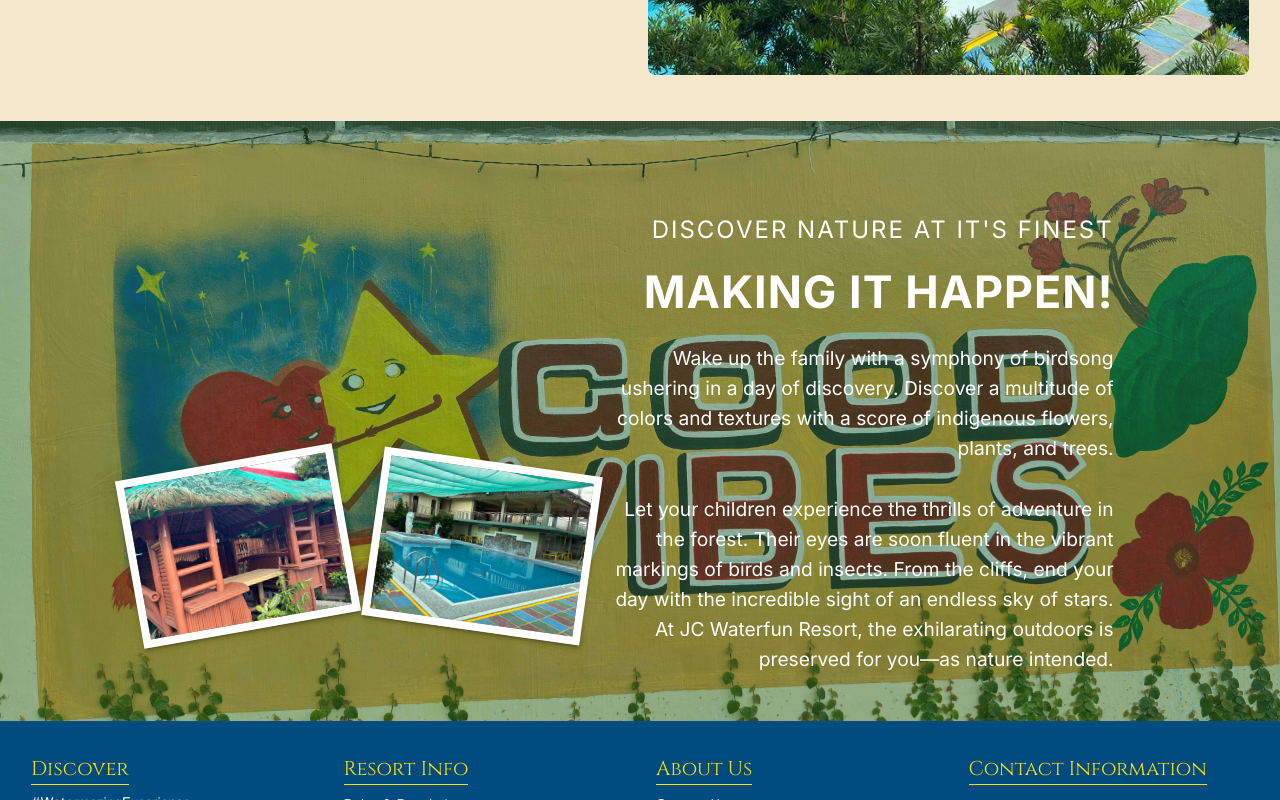
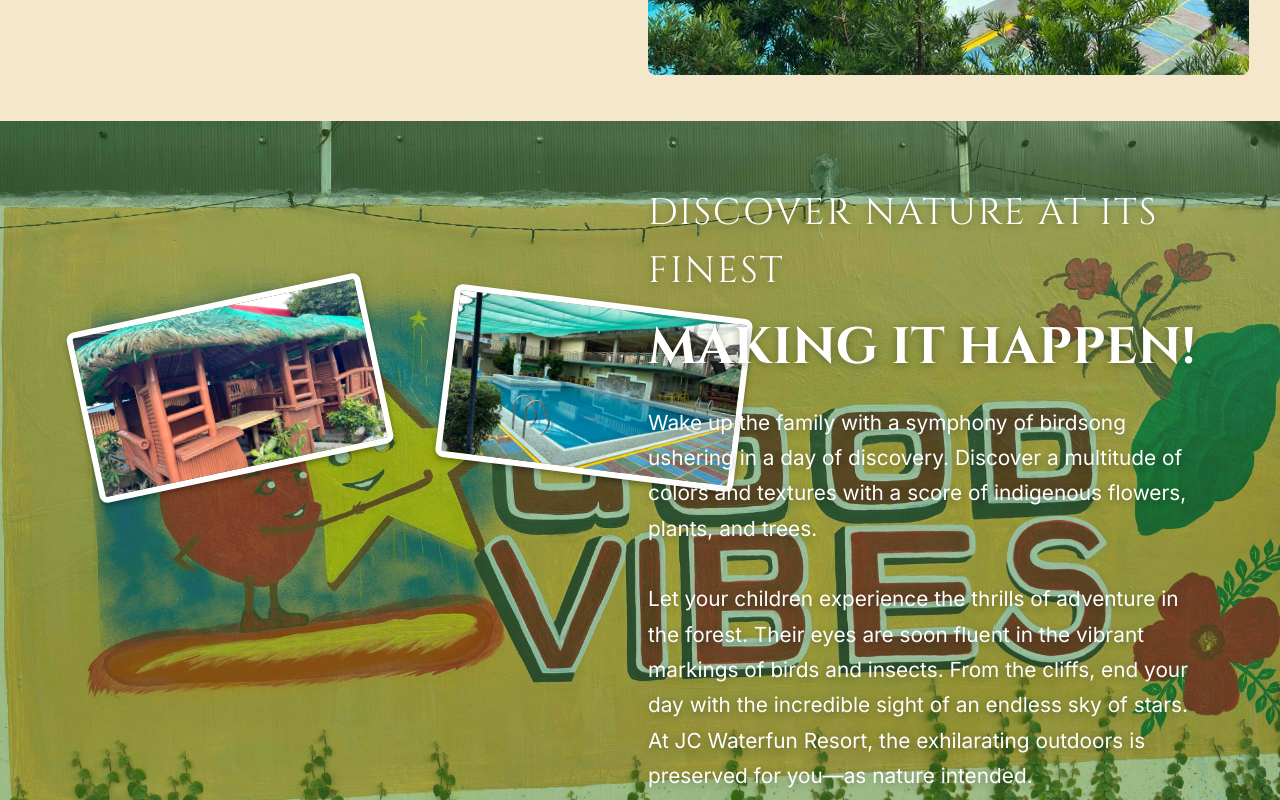
Before and after one commit to dsjc-devs/jc-waterfun-resort, a React (Vite) app in the folder client/: page / in a window 1280 px wide. Shown: the part 2840-3640 px from the top of the page. Built offline with nearby package versions, Linux system fonts and the light colour scheme; no server answers.

Commit message:
Updated:Home page banner

```diff
--- a/client/src/pages/home/index.jsx
+++ b/client/src/pages/home/index.jsx
@@ -71,16 +71,18 @@ const Home = () => {
 
       <Box
         sx={{
+          width: '100%',
+          minHeight: { xs: '400px', md: '520px' },
           position: 'relative',
-          width: '100%',
-          minHeight: { xs: '350px', md: '500px', lg: '600px' },
+          display: 'flex',
+          alignItems: 'center',
+          justifyContent: 'flex-end',
+          px: { xs: 2, md: 10 },
+          py: { xs: 4, md: 8 },
+          overflow: 'hidden',
           backgroundImage: `url(${banner8})`,
           backgroundSize: 'cover',
           backgroundPosition: 'center',
-          display: 'flex',
-          alignItems: 'center',
-          justifyContent: 'center',
-          overflow: 'hidden',
         }}
       >
         <Box
@@ -90,69 +92,65 @@ const Home = () => {
             left: 0,
             width: '100%',
             height: '100%',
-            background: 'rgba(34, 85, 34, 0.45)',
+            background: 'rgba(60,120,40,0.45)',
             zIndex: 1,
           }}
         />
-        <Box
-          sx={{
-            position: 'absolute',
-            right: { xs: '5%', md: '8%' },
-            top: { xs: '10%', md: '15%' },
-            zIndex: 2,
-            color: '#fff',
-            textAlign: 'right',
-            maxWidth: { xs: '90%', md: '50%' },
-            px: { xs: 2, md: 8 },
-          }}
-        >
-          <Box sx={{ fontSize: { xs: '1.2rem', md: '1.5rem' }, fontWeight: 300, mb: 1, letterSpacing: 2 }}>
-            DISCOVER NATURE AT IT'S FINEST
-          </Box>
-          <Box sx={{ fontSize: { xs: '2rem', md: '2.8rem' }, fontWeight: 700, mb: 2, letterSpacing: 1 }}>
-            MAKING IT HAPPEN!
-          </Box>
-          <Box sx={{ fontSize: { xs: '1rem', md: '1.2rem' }, fontWeight: 400, mb: 2 }}>
-            Wake up the family with a symphony of birdsong ushering in a day of discovery. Discover a multitude of colors and textures with a score of indigenous flowers, plants, and trees.<br /><br />
-            Let your children experience the thrills of adventure in the forest. Their eyes are soon fluent in the vibrant markings of birds and insects. From the cliffs, end your day with the incredible sight of an endless sky of stars. At JC Waterfun Resort, the exhilarating outdoors is preserved for you—as nature intended.
-          </Box>
-        </Box>
-        <Box
-          sx={{
-            position: 'absolute',
-            left: { xs: '5%', md: '10%' },
-            bottom: { xs: '10%', md: '15%' },
-            zIndex: 3,
-            display: 'flex',
-            gap: 3,
-          }}
-        >
+        <Box sx={{ position: 'absolute', left: { xs: 10, md: 80 }, top: { xs: 120, md: 180 }, zIndex: 2, display: 'flex', flexDirection: 'row', alignItems: 'flex-start' }}>
           <Box
             component="img"
             src={banner4}
-            alt="Nature activity"
+            alt="Nature Adventure 1"
             sx={{
-              width: { xs: 140, md: 220 },
-              height: { xs: 110, md: 170 },
-              objectFit: 'cover',
-              border: '8px solid #fff',
-              boxShadow: 3,
-              transform: 'rotate(-10deg)',
+              width: { xs: '180px', md: '300px' },
+              height: 'auto',
+              boxShadow: 4,
+              borderRadius: 2,
+              transform: 'rotate(-12deg)',
+              border: '6px solid #fff',
+              mb: 0,
+              mr: { xs: 2, md: 8 },
+              position: 'relative',
+              zIndex: 2,
             }}
           />
           <Box
             component="img"
             src={banner5}
-            alt="Nature activity"
+            alt="Nature Adventure 2"
             sx={{
-              width: { xs: 140, md: 220 },
-              height: { xs: 110, md: 170 },
-              objectFit: 'cover',
-              border: '8px solid #fff',
-              boxShadow: 3,
-              transform: 'rotate(8deg)',
+              width: { xs: '180px', md: '300px' },
+              height: 'auto',
+              boxShadow: 4,
+              borderRadius: 2,
+              transform: 'rotate(7deg)',
+              border: '6px solid #fff',
+              position: 'relative',
+              zIndex: 1,
             }}
           />
+        </Box>
+        <Box
+          sx={{
+            ml: { xs: 0, md: 40 },
+            color: '#fff',
+            maxWidth: { xs: '100%', md: '55%' },
+            zIndex: 3,
+            textShadow: '0 2px 8px rgba(0,0,0,0.3)',
+            pl: { xs: 0, md: 8 },
+          }}
+        >
+          <Box sx={{ fontSize: { xs: '1.3rem', md: '2.3rem' }, fontWeight: 300, letterSpacing: 2, mb: 1, fontFamily: 'Cinzel, serif' }}>
+            DISCOVER NATURE AT ITS FINEST
+          </Box>
+          <Box sx={{ fontSize: { xs: '2.2rem', md: '3.2rem' }, fontWeight: 700, mb: 2, fontFamily: 'Cinzel, serif' }}>
+            MAKING IT HAPPEN!
+          </Box>
+          <Box sx={{ fontSize: { xs: '1.1rem', md: '1.3rem' }, mb: 2, fontWeight: 400, lineHeight: 1.7 }}>
+            Wake up the family with a symphony of birdsong ushering in a day of discovery. Discover a multitude of colors and textures with a score of indigenous flowers, plants, and trees.<br />
+            <br />
+            Let your children experience the thrills of adventure in the forest. Their eyes are soon fluent in the vibrant markings of birds and insects. From the cliffs, end your day with the incredible sight of an endless sky of stars. At JC Waterfun Resort, the exhilarating outdoors is preserved for you—as nature intended.
+          </Box>
         </Box>
       </Box>
     </React.Fragment>
```
